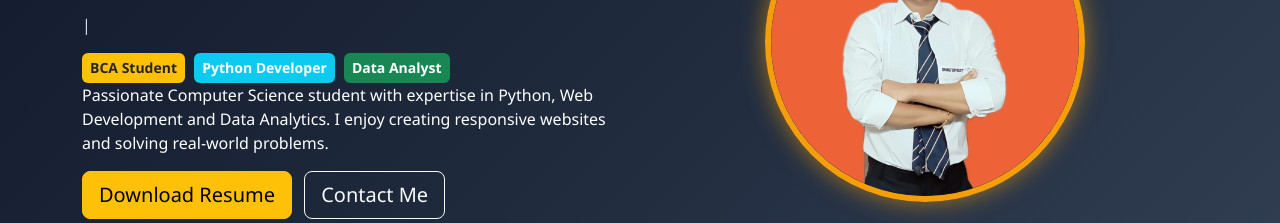
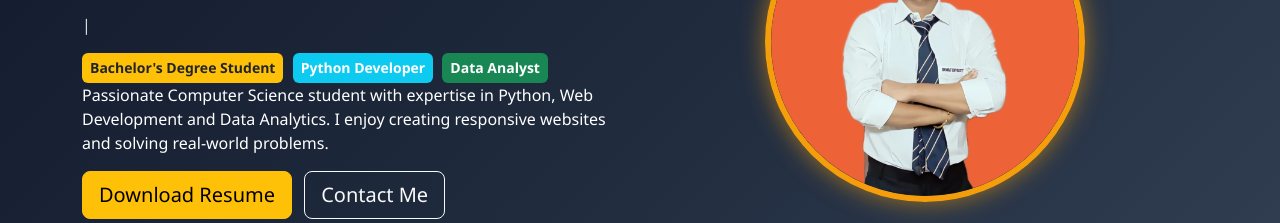
Before and after one commit to Iayush03/portfolio-website, a plain HTML site: page index.html in a window 1280 px wide. Shown: the part 398-621 px from the top of the page. Drawn offline with nearby package versions, Linux system fonts and the light colour scheme.

Commit message:
Fix HTML encoding issues in index.html

```diff
--- a/index.html
+++ b/index.html
@@ -190,7 +190,7 @@ Ayush Kumar Upadhyay
 <h4 id="typing" class="text-warning fw-bold mb-3"></h4>
 
 <div class="mt-3">
-<span class="badge bg-warning text-dark p-2">BCA Student</span>
+<span class="badge bg-warning text-dark p-2">Bachelor's Degree Student</span>
 <span class="badge bg-info p-2">Python Developer</span>
 <span class="badge bg-success p-2">Data Analyst</span>
 </div>
```
